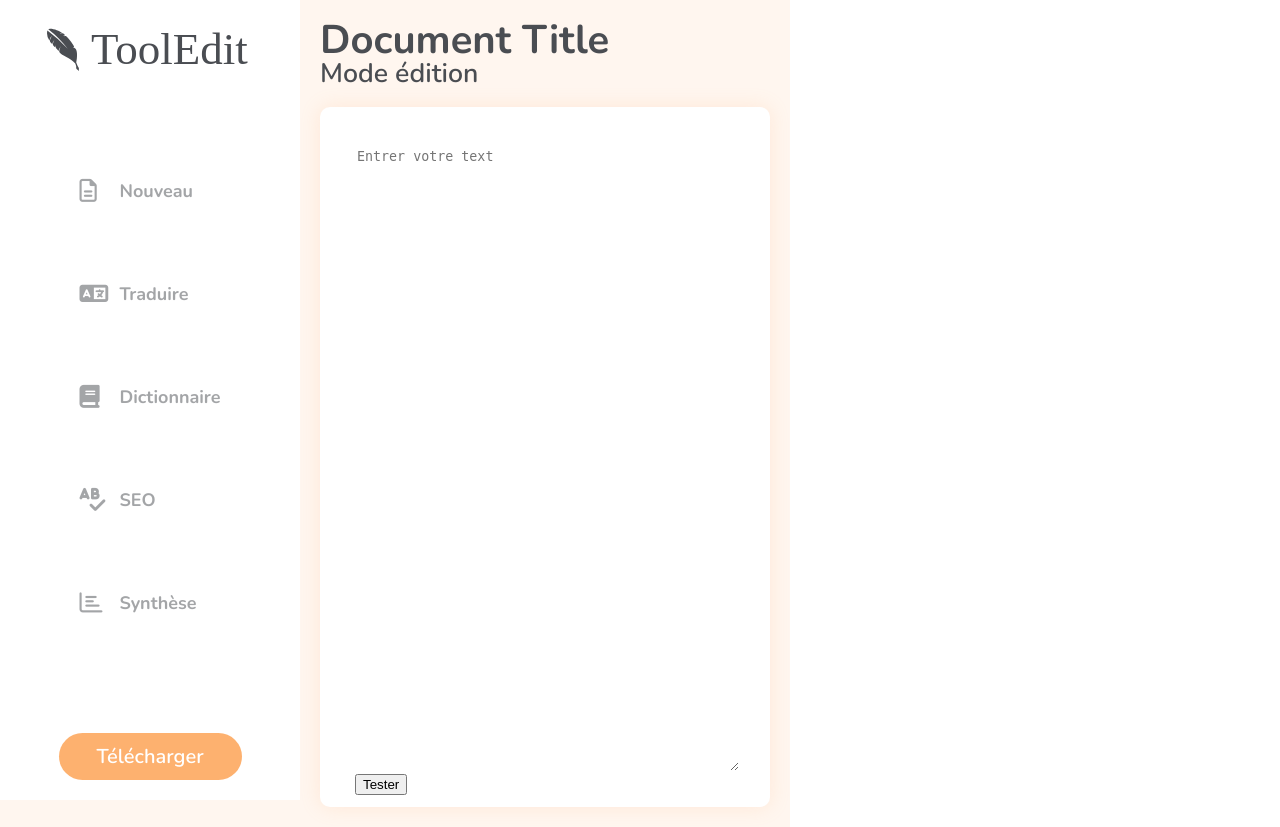
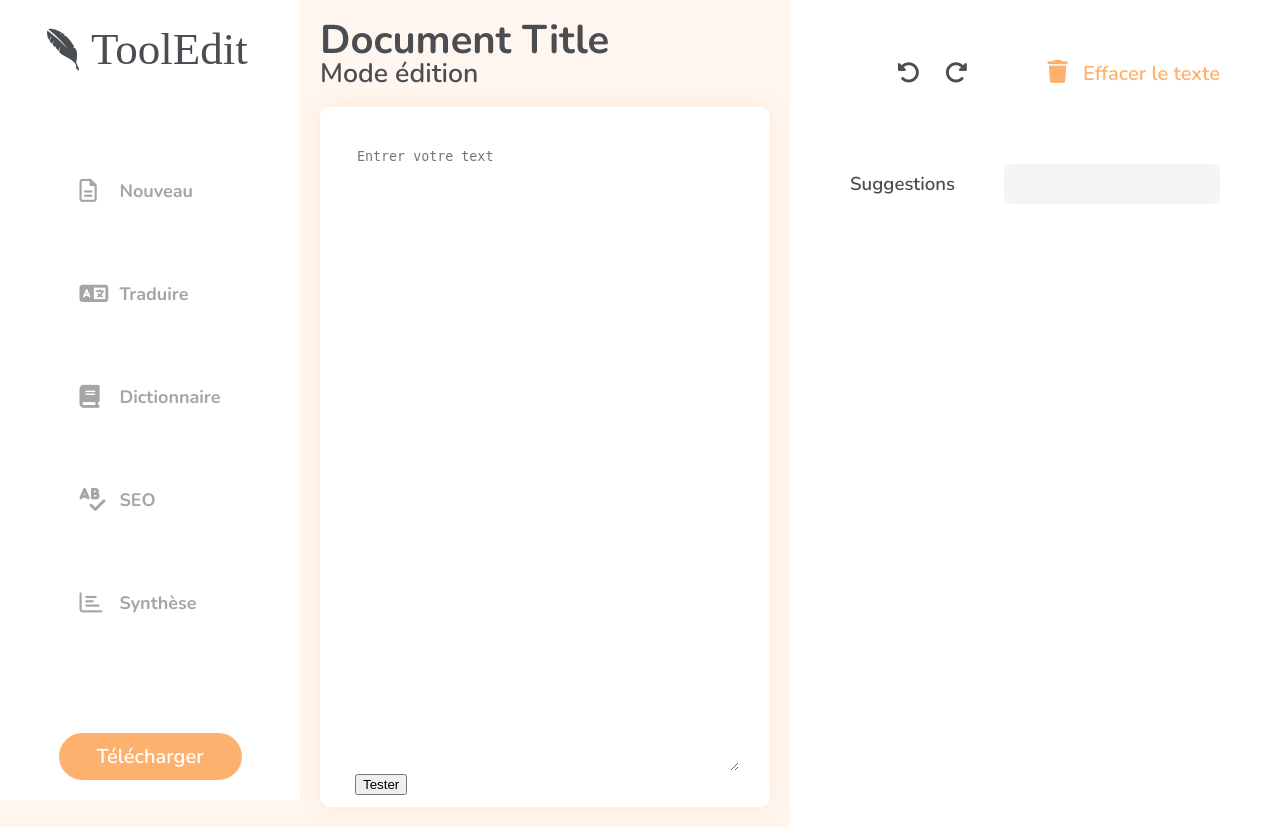
Before and after one commit to lepetitom/ToolEdit, a PHP site: page / in a window 1280 px wide. Run offline with PHP 8.4, Linux system fonts and the light colour scheme; some libraries are stand-ins or nearby versions.

Commit message:
EditCorrection

```diff
--- a/assets/scss/basics/_default.scss
+++ b/assets/scss/basics/_default.scss
@@ -18,6 +18,13 @@ h2{
     font-weight: 600;
 }
 
+h3{
+    font-size: 14pt;
+    color: $gris;
+    line-height: 27px;
+    font-weight: 600;
+}
+
 p{
     font-size: 13pt;
     color: $gris;
@@ -33,8 +40,10 @@ a.check.btn{
     color: white;
     font-size: 15px;
     font-weight: 400;
+    display: flex;
+    justify-content: center;
+    align-items: center;
     text-decoration: none;
-    padding: 8px 20px 8px 20px;
 }
 
 .a.seemore{
@@ -63,3 +72,8 @@ a.supprimer.btn{
     font-weight: 600;
     text-decoration: none;
 }
+
+.container{
+    width: 100%;
+    padding: 60px 110px;
+}
--- /dev/null
+++ b/assets/scss/components/_editCorrecteur.scss
@@ -0,0 +1,72 @@
+.container{
+    width: 100%;
+    padding: 60px 60px;
+    box-sizing: border-box;
+}
+
+.editPart{
+    display: flex;
+    align-items: center;
+    justify-content: flex-end;
+}
+
+i{
+    color: $gris;
+}
+
+.undo-redo{
+    margin-right: 70px;
+
+    :first-child{
+        margin-right: 10px;
+    }
+}
+
+.supprimer{
+    color: $orangePrincipal;
+    font-size: 20px;
+    font-weight: 600;
+    text-decoration: none;
+
+    .fas{
+        color: $orangePrincipal;
+        margin-right: 10px;
+    }
+}
+
+.suggestions{
+    height: 350px;
+    margin-top: 80px;
+}
+
+.first{
+    display: flex;
+    flex-direction: row;
+    align-items: center;
+    justify-content: space-between;
+}
+
+.probleme{
+    width: 216px;
+    height: 40px;
+    background-color: $gris;
+    opacity: 0.05;
+    border-radius: 7px;
+    display: flex;
+    justify-content: flex-start;
+    flex-direction: row;
+    align-items: center;
+
+
+    .cercle{
+        width: 22px;
+        height: 22px;
+        border-radius: 100%;
+        background-color: $gris;
+        opacity: 0.10;
+        z-index: 10;
+        margin-left: 10px;
+    }
+
+
+}
--- a/assets/scss/style.scss
+++ b/assets/scss/style.scss
@@ -8,5 +8,7 @@
 @import "components/_editor.scss";
 @import "components/_footer.scss";
 @import "components/_page.scss";
+@import "components/_editCorrecteur.scss";
+
 
 @import "template/_home.scss";
--- a/compenents/pageEdit_correcteur.php
+++ b/compenents/pageEdit_correcteur.php
@@ -0,0 +1,21 @@
+<div class="container">
+    <div class="editPart">
+        <div class="undo-redo">
+            <a href=""><i class="fas fa-undo-alt"></i></a>
+            <a href=""><i class="fas fa-redo-alt"></i></a>
+        </div>
+
+        <a class='supprimer' href=""><i class="fas fa-trash"></i> Effacer le texte</a>
+    </div>
+
+    <div class="suggestions">
+        <div class="first">
+            <h3>Suggestions</h3>
+
+            <div class="probleme">
+                <div class="cercle"></div>
+            </div>
+        </div>
+    <div>
+
+</div>
--- a/style.css
+++ b/style.css
@@ -63,6 +63,12 @@ h2 {
   line-height: 27px;
   font-weight: 600; }
 
+h3 {
+  font-size: 14pt;
+  color: #4A4D52;
+  line-height: 27px;
+  font-weight: 600; }
+
 p {
   font-size: 13pt;
   color: #4A4D52;
@@ -77,8 +83,10 @@ a.check.btn {
   color: white;
   font-size: 15px;
   font-weight: 400;
-  text-decoration: none;
-  padding: 8px 20px 8px 20px; }
+  display: flex;
+  justify-content: center;
+  align-items: center;
+  text-decoration: none; }
 
 .a.seemore {
   color: #FDB16F;
@@ -103,6 +111,10 @@ a.supprimer.btn {
   font-size: 20px;
   font-weight: 600;
   text-decoration: none; }
+
+.container {
+  width: 100%;
+  padding: 60px 110px; }
 
 header {
   height: 100vh;
@@ -183,5 +195,61 @@ a:hover {
       height: 100%;
       border: none; }
 
+.container {
+  width: 100%;
+  padding: 60px 60px;
+  box-sizing: border-box; }
+
+.editPart {
+  display: flex;
+  align-items: center;
+  justify-content: flex-end; }
+
+i {
+  color: #4A4D52; }
+
+.undo-redo {
+  margin-right: 70px; }
+  .undo-redo :first-child {
+    margin-right: 10px; }
+
+.supprimer {
+  color: #FDB16F;
+  font-size: 20px;
+  font-weight: 600;
+  text-decoration: none; }
+  .supprimer .fas {
+    color: #FDB16F;
+    margin-right: 10px; }
+
+.suggestions {
+  height: 350px;
+  margin-top: 80px; }
+
+.first {
+  display: flex;
+  flex-direction: row;
+  align-items: center;
+  justify-content: space-between; }
+
+.probleme {
+  width: 216px;
+  height: 40px;
+  background-color: #4A4D52;
+  opacity: 0.05;
+  border-radius: 7px;
+  display: flex;
+  justify-content: flex-start;
+  flex-direction: row;
+  align-items: center; }
+  .probleme .cercle {
+    width: 22px;
+    height: 22px;
+    border-radius: 100%;
+    background-color: #4A4D52;
+    opacity: 0.10;
+    z-index: 10;
+    margin-left: 10px; }
+
 body {
   display: flex; }
```
